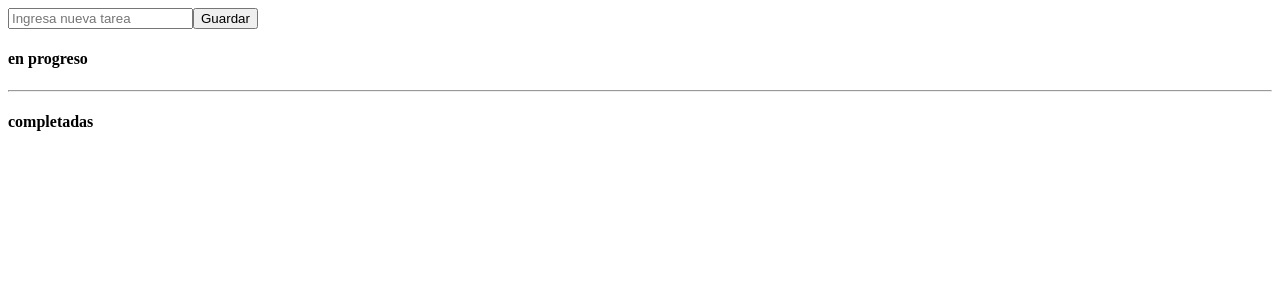
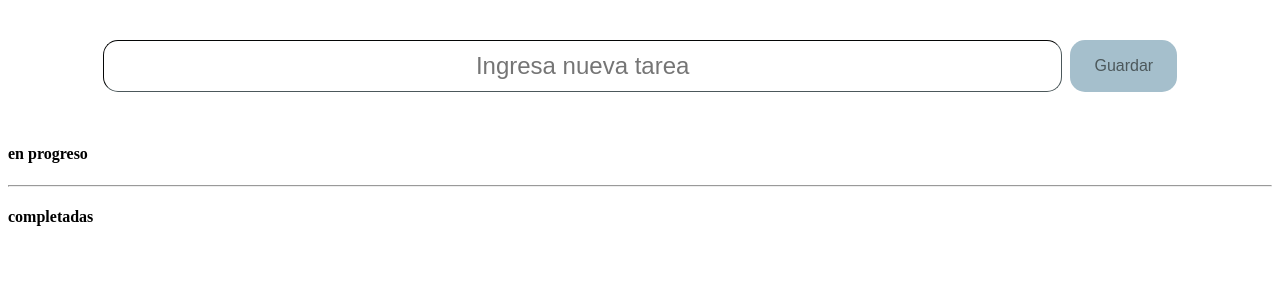
Before and after one commit to juanorihuela/to-do, a React (Vite) app: page / in a window 1280 px wide. Shown: the top 300 px of the page. Built offline with nearby package versions, Linux system fonts and the light colour scheme.

Commit message:
feature: estilos del form

```diff
--- a/src/App.jsx
+++ b/src/App.jsx
@@ -4,6 +4,8 @@ import { v4 as uuidv4 } from "uuid";
 import NewTask from "./components/NewTask"
 import Card from "./components/Card"
 import TaskItem from "./components/TaskItem"
+
+import "./styles.scss"
 
 
 function App() {
--- a/src/components/NewTask/index.jsx
+++ b/src/components/NewTask/index.jsx
@@ -1,5 +1,7 @@
 import { useFormik } from "formik";
 import * as Yup from "yup"
+
+import "./styles.scss"
 
 
 function NewTask({ onSubmitHandle }) {
@@ -17,7 +19,8 @@ function NewTask({ onSubmitHandle }) {
     });
 
     return (
-        <form onSubmit={form.handleSubmit}>
+        <form id="newTaskForm" onSubmit={form.handleSubmit}>
+            <div className="formRow">
                 <input
                     id="newTask"
                     name="newTask"
@@ -28,13 +31,15 @@ function NewTask({ onSubmitHandle }) {
                     onBlur={form.handleBlur}
                     value={form.values.newTask}
                 />
-            {form.touched && form.errors.newTask ? (
-                <small>{form.errors.newTask}</small>
-            ) : null }
 
                 <button type="submit">Guardar</button>
+            </div>
+
+            {form.touched && form.errors.newTask ? (
+                <small className="errorMessage">* {form.errors.newTask}</small>
+            ) : null}
         </form>
     );
-}
+};
 
 export default NewTask;
--- /dev/null
+++ b/src/components/NewTask/styles.scss
@@ -0,0 +1,40 @@
+#newTaskForm {
+    .formRow {
+        display: flex;
+        gap: 0.5rem;
+
+        input {
+            height: 3rem;
+            width: 100%;
+            border-radius: 15px;
+            border-width: 1px;
+            border-color: #4C585B;
+
+            color: #4C585B;
+            text-align: center;
+            font-family: Arial, Helvetica, sans-serif;
+            font-size: 1.5rem;
+        }
+
+        button {
+            background-color: #A5BFCC;
+            cursor: pointer;
+            transition: 0.3s;
+            border-style: none;
+            border-radius: 15px;
+            padding: 0 1.5rem;
+
+            color: #4C585B;
+            font-size: 1rem;
+        }
+        button:hover {
+            background-color: #4C585B;
+            color: #F4EDD3;
+        }
+    }
+
+    .errorMessage {
+        color: #D71313;
+        font-family: Arial, Helvetica, sans-serif;
+    }
+}
--- /dev/null
+++ b/src/styles.scss
@@ -0,0 +1,5 @@
+#formSection {
+    width: 85%;
+    padding: 2rem;
+    margin: 0 auto;
+}
```
Lines whose indentation alone changed are shown as unchanged.
